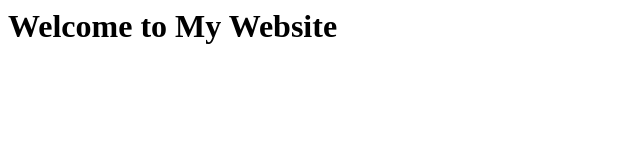
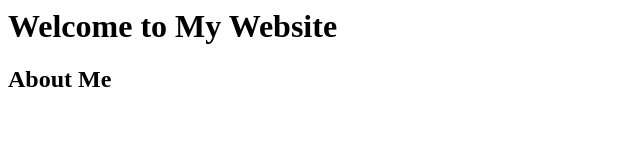
Before and after one commit to mohamed-reeo/first-repo, a plain HTML site: page index.html in a window 1280 px wide. Shown: the whole page, without its empty margins (0-640 px from the left). Drawn offline with Linux system fonts and the light colour scheme.

Commit message:
second commit

```diff
--- a/index.html
+++ b/index.html
@@ -1,3 +1,6 @@
 <h1>
 Welcome to My Website
 </h1>
+<h2>
+About Me
+</h2>
```
Also changed, not shown: 1 other file.
